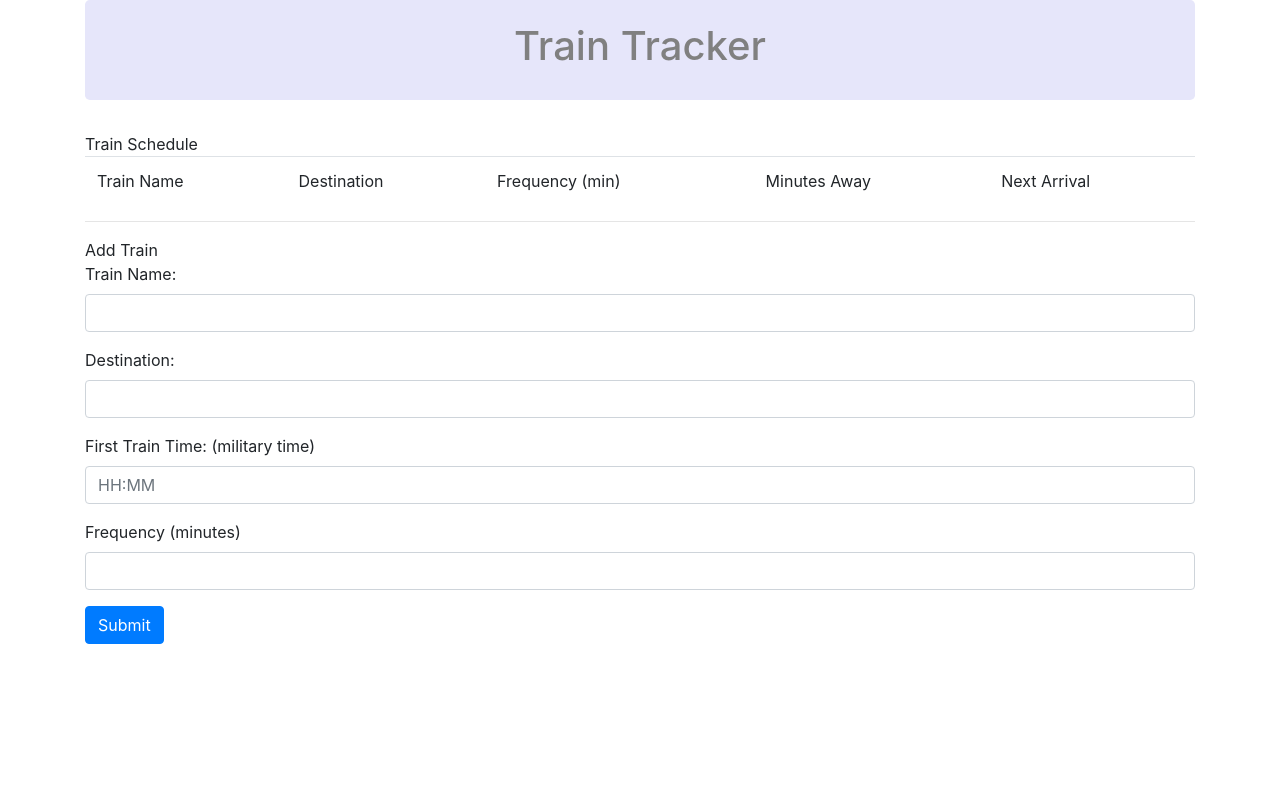
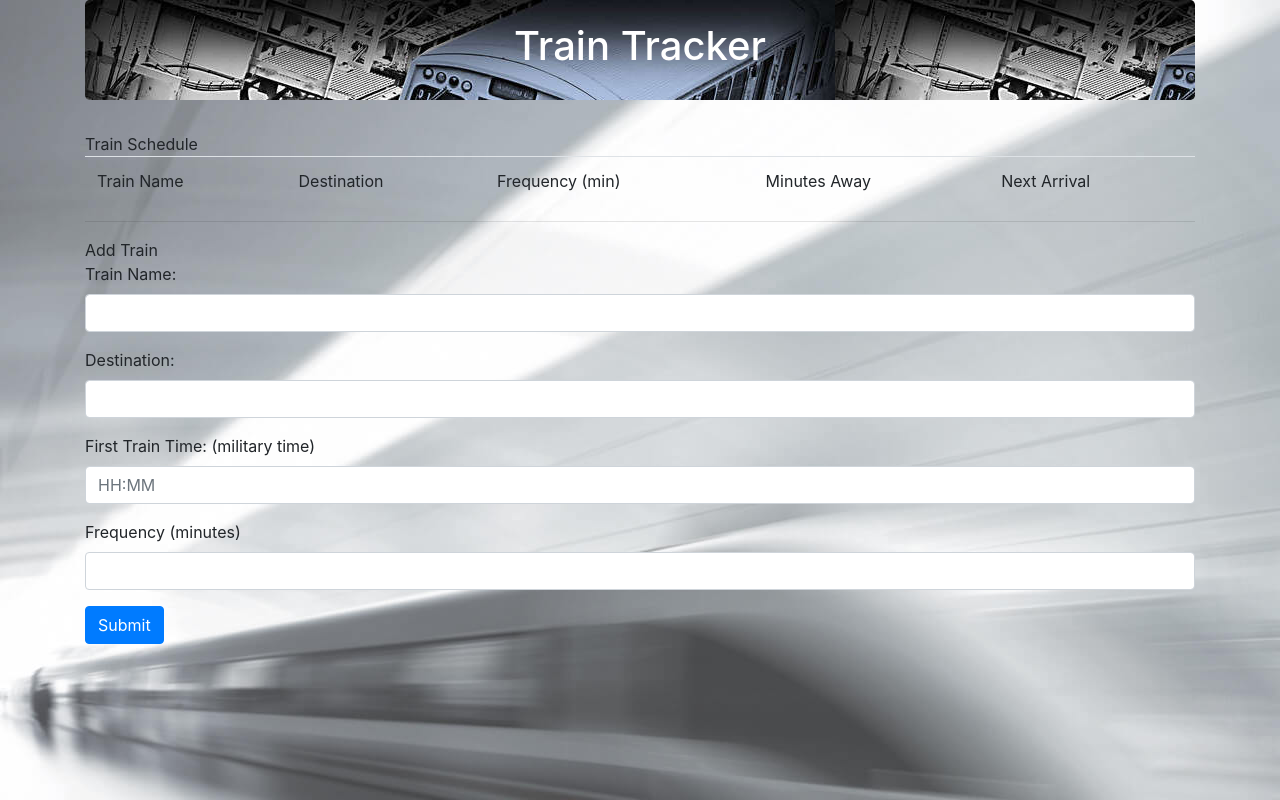
Before and after one commit to carlocabrera/train-schedule, a plain HTML site: page index.html in a window 1280 px wide. Drawn offline with nearby package versions, Linux system fonts and the light colour scheme; no server answers.

Commit message:
css styling

```diff
--- a/assets/css/main.css
+++ b/assets/css/main.css
@@ -1,6 +1,11 @@
 #head {
     text-align: center;
     background-color: lavender;
-    color: grey;
+    color: white;
     padding: 2%;
+    background-image: url(ptrain.jpg)
 }
+
+body {
+    background-image: url(wtrain.jpg)
+  }
```
Also changed, not shown: assets/css/ptrain.jpg (added), assets/css/wtrain.jpg (added), 2 other files.
